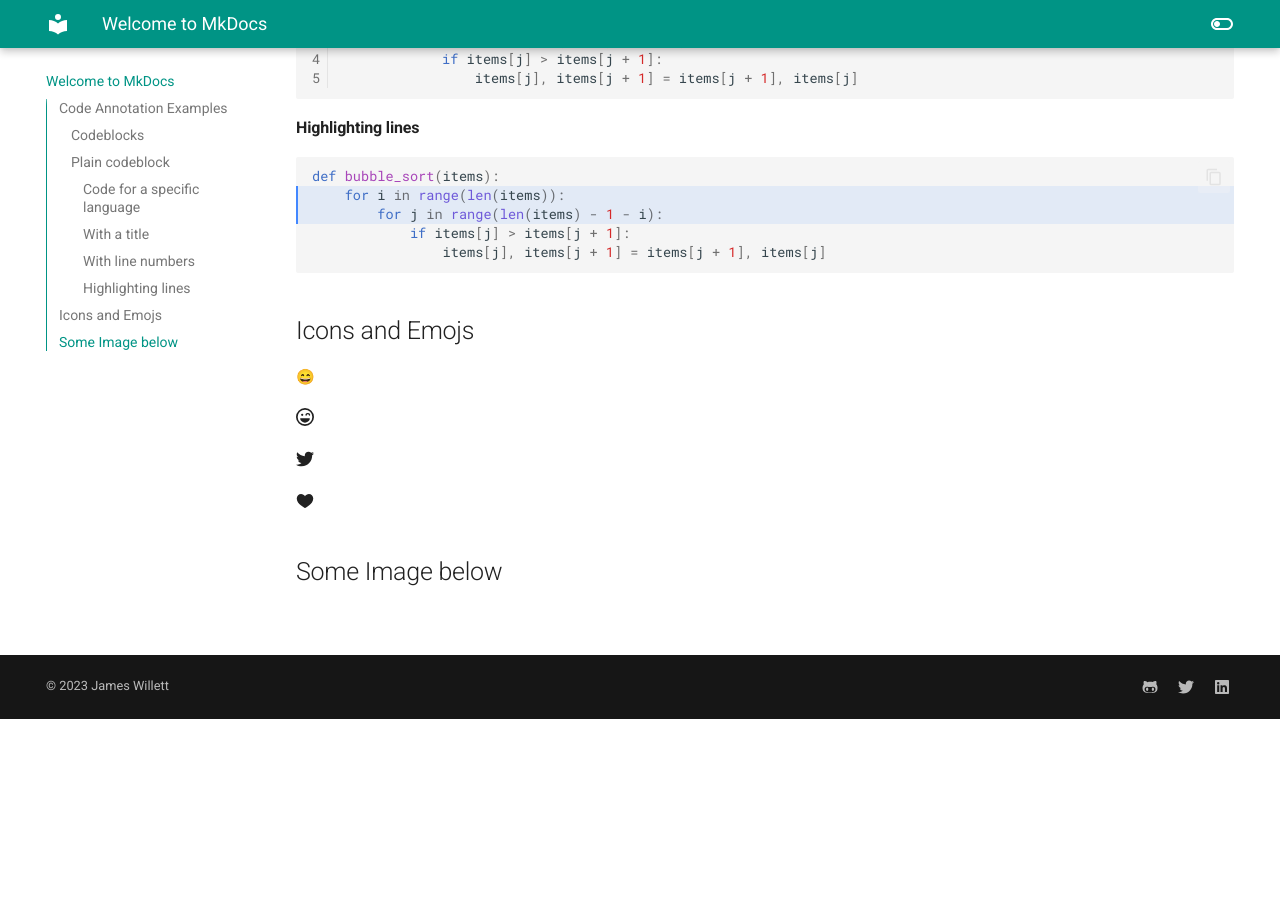
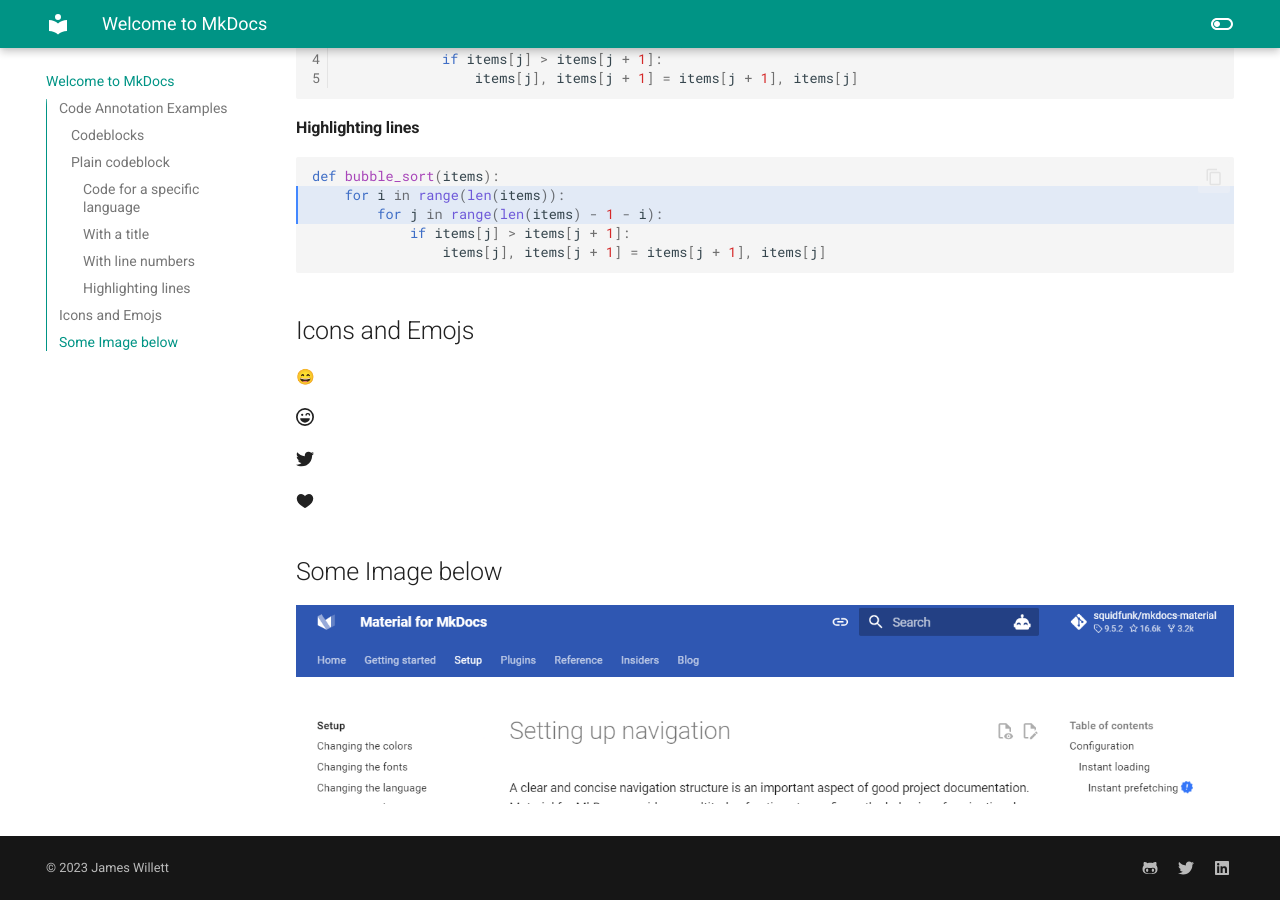
Before and after one commit to scchengaiah/mkdocs-tutorial, an MkDocs documentation site: the page built from docs/index.md, in a window 1280 px wide and 900 px high, scrolled down 1061 px. Built offline with MkDocs 1.6.1 and Material for MkDocs 9.7.7, drawn with Linux system fonts in a browser that asks for light colours; emoji names are drawn with the system emoji font; before the commit the page ends 1780 px from its top, so only the background shows below that.

Commit message:
Latest commit.

```diff
--- a/mkdocs.yml
+++ b/mkdocs.yml
@@ -4,6 +4,7 @@
   features:
     - navigation.tabs
     - navigation.sections
+    - navigation.tracking
     - toc.integrate
     - navigation.top
     - search.suggest
```
Also changed, not shown: README.md (+2 -0 lines), docs/assets/20231215_163242_image.png (added).
